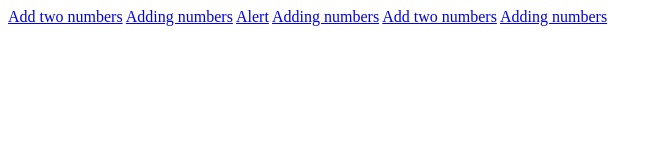
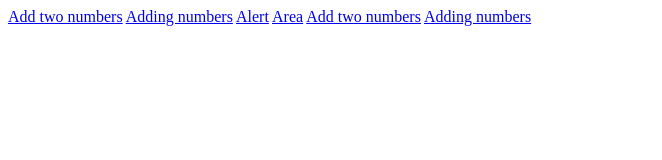
Before and after one commit to snehams29/javascript-project, a plain HTML site: page index.html in a window 1280 px wide. Shown: the whole page, without its empty margins (0-662 px from the left). Drawn offline with Linux system fonts and the light colour scheme.

Commit message:
Update index.html

```diff
--- a/index.html
+++ b/index.html
@@ -6,7 +6,7 @@
     <a href="Add two numbers.js">Add two numbers</a>
     <a href="adding numbers.js">Adding numbers<a>
        <a href="alert.js">Alert</a>
-    <a href="adding numbers.js">Adding numbers<a>
+    <a href="Area.js">Area<a>
       <a href="Add two numbers.js">Add two numbers</a>
     <a href="adding numbers.js">Adding numbers<a>
   </body>
```
